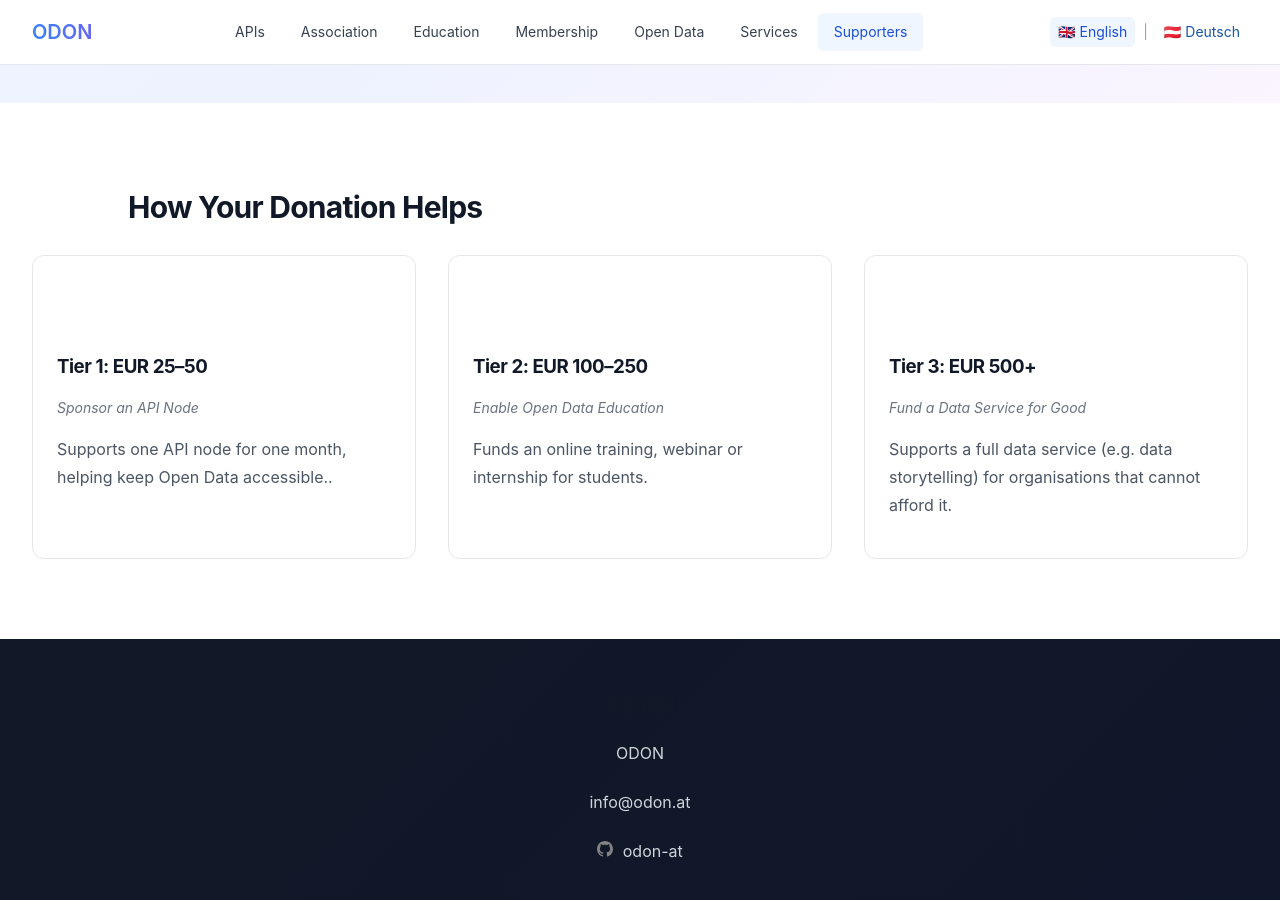
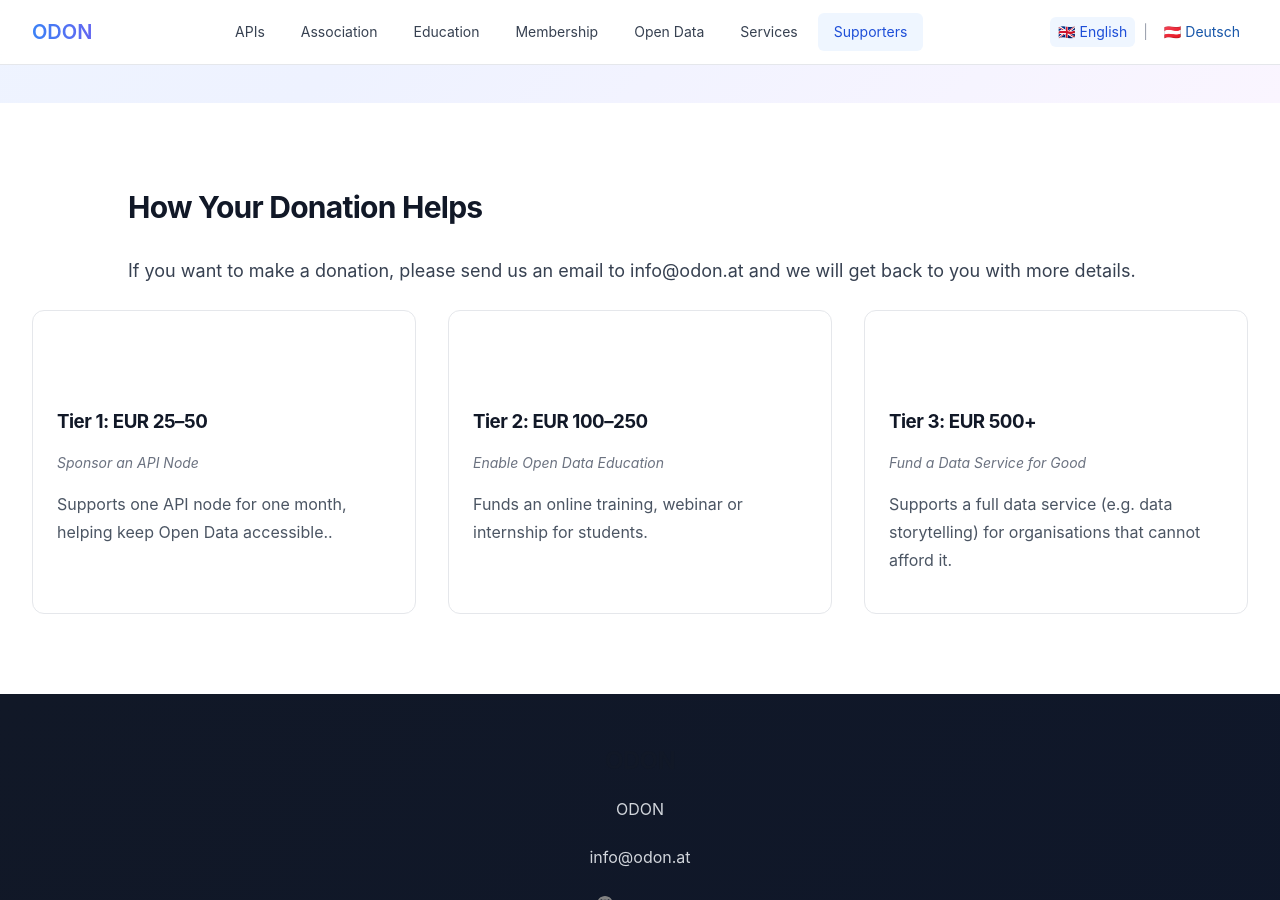
Before and after one commit to verein-odon/verein-odon.github.io, a Jekyll site: the page built from docs/en/supporters.md, in a window 1280 px wide and 900 px high, scrolled down 648 px. Built offline with Jekyll 4.4.1, drawn with Linux system fonts in a browser that asks for light colours.

Commit message:
Improving supporters (en) page

```diff
--- a/docs/en/supporters.md
+++ b/docs/en/supporters.md
@@ -12,6 +12,9 @@
             <h2>
                 How Your Donation Helps
             </h2>
+            <p>
+                If you want to make a donation, please send us an email to info@odon.at and we will get back to you with more details.
+            </p>
         </div>
         <div class="cards-grid">
             <div class="card">
```
